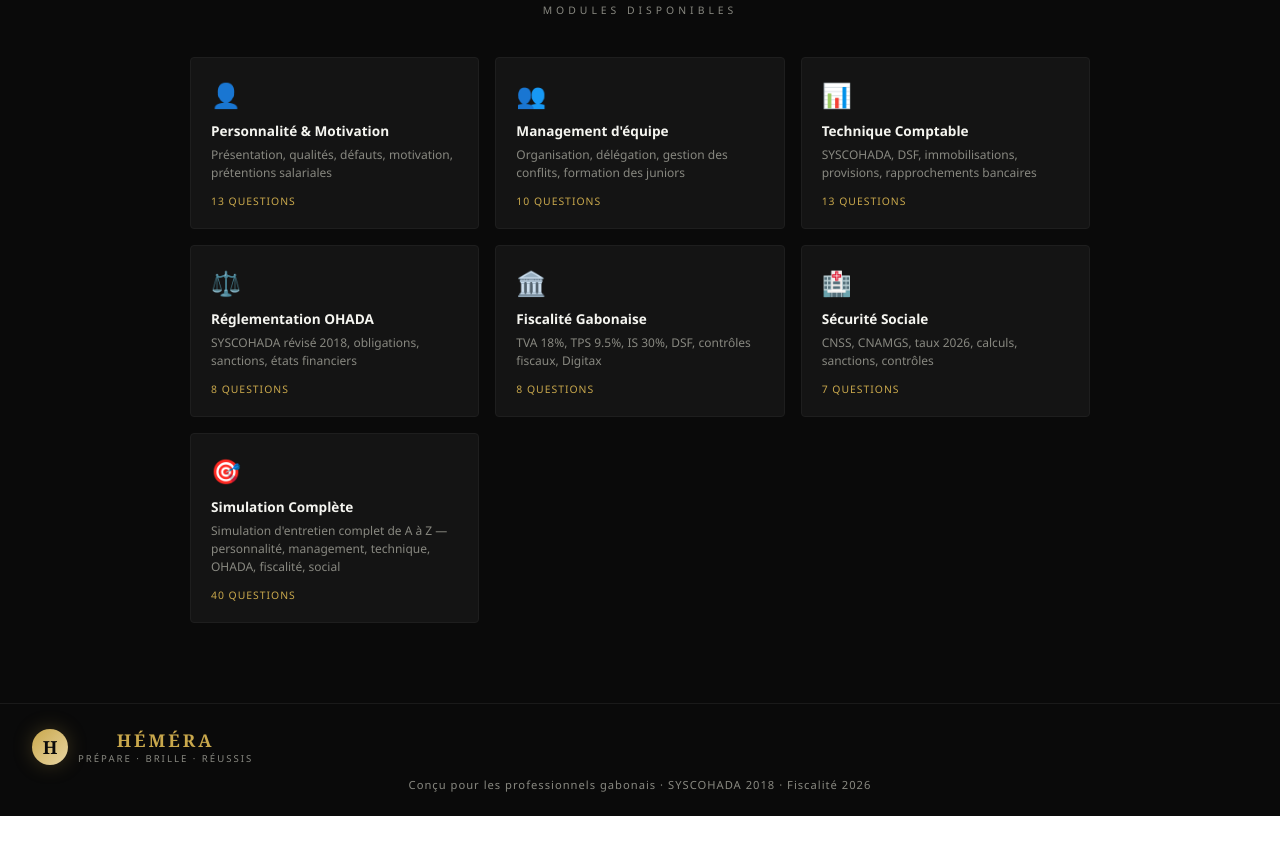
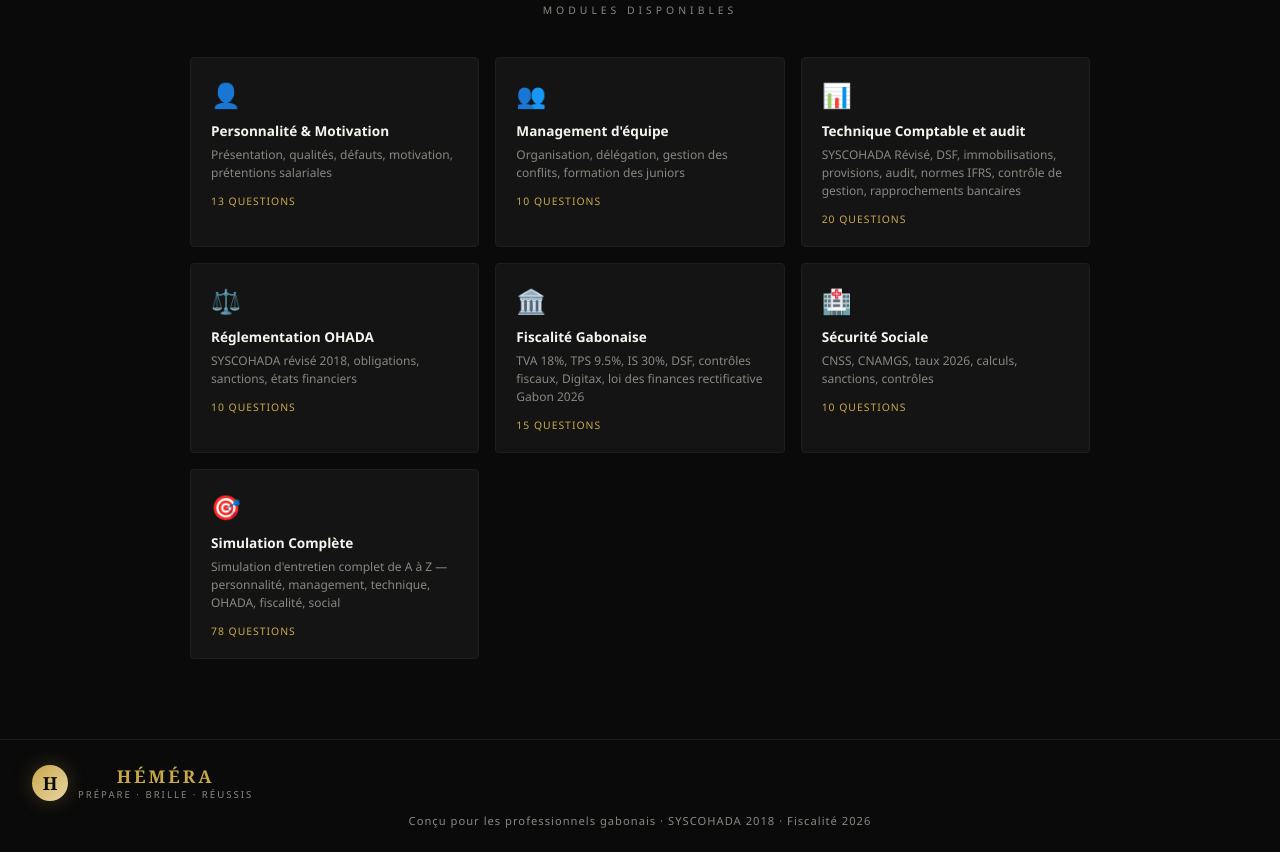
Before and after one commit to Zolo-17/H-m-ra, a React (Vite) app: page / in a window 1280 px wide. Shown: the part 980-1832 px from the top of the page. Before the commit the page ends 1796 px from the top, so only its background shows below. Built offline with nearby package versions, Linux system fonts and the light colour scheme.

Commit message:
Update labels and descriptions in App.jsx

```diff
--- a/src/App.jsx
+++ b/src/App.jsx
@@ -55,28 +55,28 @@ const MODULES = [
   },
   {
     id: "technique",
-    label: "Technique Comptable",
+    label: "Technique Comptable et audit",
     icon: "📊",
-    desc: "SYSCOHADA, DSF, immobilisations, provisions, rapprochements bancaires",
-    questions: 13,
+    desc: "SYSCOHADA Révisé, DSF, immobilisations, provisions, audit, normes IFRS, contrôle de gestion,  rapprochements bancaires",
+    questions: 20,
     color: "#6B8B6B",
-    prompt: `Module: TECHNIQUE COMPTABLE. Présente-toi comme recruteur. Pose la première question: "Quels logiciels comptables maîtrisez-vous et comment les avez-vous utilisés concrètement?"`,
+    prompt: `Module: TECHNIQUE COMPTABLE ET AUDIT. Présente-toi comme recruteur. Pose la première question: "Quels logiciels comptables maîtrisez-vous et comment les avez-vous utilisés concrètement?"`,
   },
   {
-    id: "ohada",
+    id: "OHADA",
     label: "Réglementation OHADA",
     icon: "⚖️",
     desc: "SYSCOHADA révisé 2018, obligations, sanctions, états financiers",
-    questions: 8,
+    questions: 10,
     color: "#7B6B8B",
-    prompt: `Module: OHADA. Présente-toi comme recruteur. Pose la première question sur le cadre comptable OHADA au Gabon.`,
+    prompt: `Module: SYSCOHADA révisé 2018. Présente-toi comme recruteur. Pose la première question sur le cadre comptable OHADA au Gabon.`,
   },
   {
     id: "fiscalite",
     label: "Fiscalité Gabonaise",
     icon: "🏛️",
-    desc: "TVA 18%, TPS 9.5%, IS 30%, DSF, contrôles fiscaux, Digitax",
-    questions: 8,
+    desc: "TVA 18%, TPS 9.5%, IS 30%, DSF, contrôles fiscaux, Digitax, loi des finances rectificative Gabon 2026",
+    questions: 15,
     color: "#8B4545",
     prompt: `Module: FISCALITÉ GABONAISE. Présente-toi comme recruteur. Pose la première question sur les obligations fiscales d'une entreprise au Gabon.`,
   },
@@ -85,7 +85,7 @@ const MODULES = [
     label: "Sécurité Sociale",
     icon: "🏥",
     desc: "CNSS, CNAMGS, taux 2026, calculs, sanctions, contrôles",
-    questions: 7,
+    questions: 10,
     color: "#456B8B",
     prompt: `Module: SÉCURITÉ SOCIALE. Présente-toi comme recruteur. Pose la première question sur les obligations sociales d'un employeur au Gabon.`,
   },
@@ -94,7 +94,7 @@ const MODULES = [
     label: "Simulation Complète",
     icon: "🎯",
     desc: "Simulation d'entretien complet de A à Z — personnalité, management, technique, OHADA, fiscalité, social",
-    questions: 40,
+    questions: 78,
     color: T.or,
     prompt: `Module: SIMULATION COMPLÈTE. Présente-toi comme recruteur d'une entreprise gabonaise recrutant un Chef Comptable, sans préciser de nom d'entreprise fictive. Mène un entretien complet couvrant successivement : présentation et motivation, management d'équipe, technique comptable (SYSCOHADA révisé), réglementation OHADA, fiscalité gabonaise (TVA, TPS, IS), et sécurité sociale (CNSS, CNAMGS). Présente-toi et commence par la Section 1 - Personnalité, Question 1: "Présentez-vous."`,
   },
```
